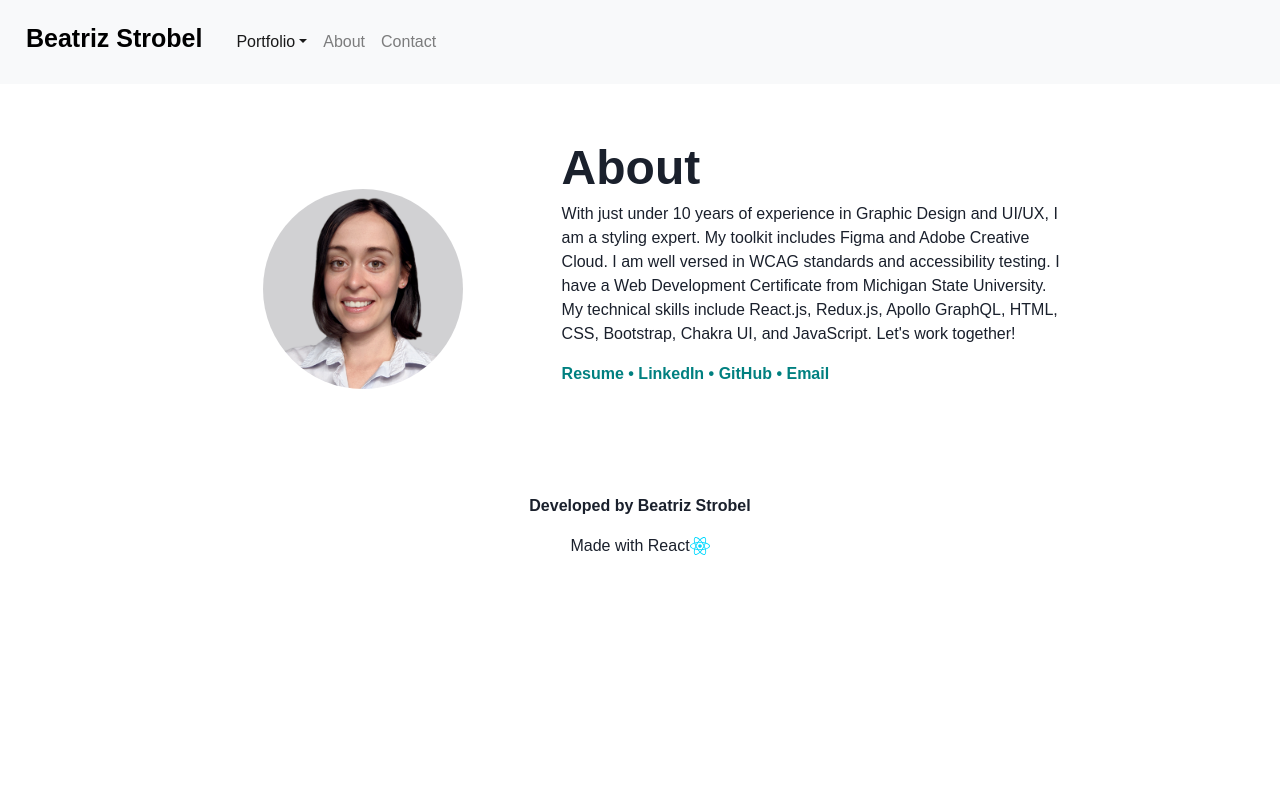
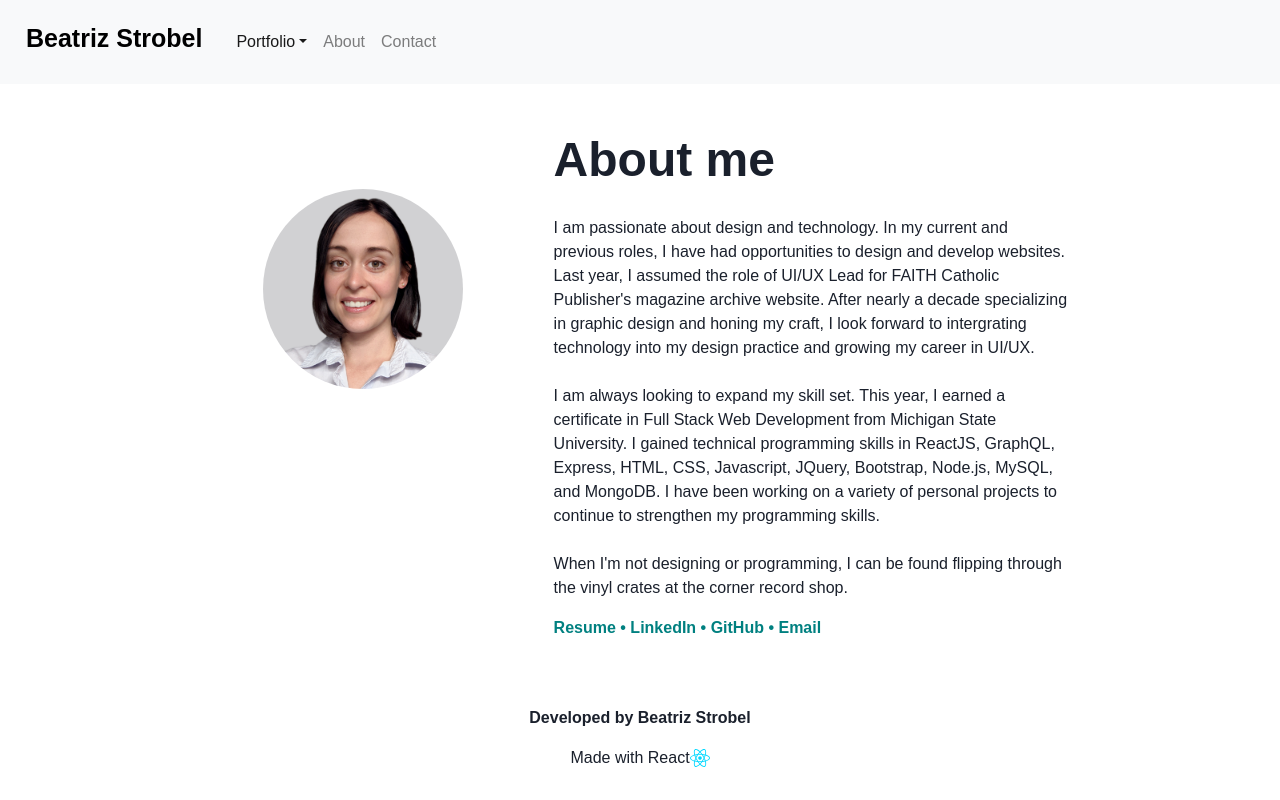
Before and after one commit to beastrobel/strobel-portfolio-2.0, a React (Vite) app: page /About in a window 1280 px wide. Built offline with nearby package versions, Linux system fonts and the light colour scheme.

Commit message:
Added content to about page

```diff
--- a/src/pages/About.jsx
+++ b/src/pages/About.jsx
@@ -30,12 +30,18 @@ function About() {
                     <GridItem colSpan={2} gap={3}>
                         <Image src="/BeatrizStrobel.jpg" w="200px" borderRadius="200px" m="55px"  />
                     </GridItem>
-                    <GridItem colSpan={3} gap={3} p={2}>
-                        <Heading as="h2" fontSize="48px" lineHeight="52px">About</Heading>
+                    <GridItem colSpan={3} gap={3}>
+                        <Heading as="h2" fontSize="48px" lineHeight="52px" mb="30px">About me</Heading>
                         <Text as="p" display="flex" flex-wrap="wrap">
-                            With just under 10 years of experience in Graphic Design and UI/UX, I am a styling expert. My toolkit includes Figma and Adobe Creative Cloud.
-                            I am well versed in WCAG standards and accessibility testing. I have a Web Development Certificate from Michigan State University.
-                            My technical skills include React.js, Redux.js, Apollo GraphQL, HTML, CSS, Bootstrap, Chakra UI, and JavaScript. Let's work together!
+                            I am passionate about design and technology. In my current and previous roles, I have had opportunities to design and develop websites. Last year, I assumed the role of UI/UX Lead for FAITH Catholic Publisher's magazine archive website. After nearly a decade specializing in graphic design and
+                            honing my craft, I look forward to intergrating technology into my design practice and growing my career in UI/UX.
+                            <br/><br/>
+                            I am always looking to expand my skill set. This year, I earned a certificate in Full Stack Web Development from Michigan State University. I gained technical programming skills in ReactJS, GraphQL, Express, HTML,
+                            CSS, Javascript, JQuery, Bootstrap, Node.js, MySQL, and MongoDB. I have been working on a variety of personal projects to continue to strengthen my programming skills.
+                            <br/><br/>
+                            When I'm not designing or programming, I can be found flipping through the vinyl crates at the corner record shop.
+
+
                         </Text>
                         <Text sx={linkStyles}>
                         <Link to="/ResumeBeatrizStrobel.pdf" isexternal="true" target="blank"> Resume </Link>
@@ -58,13 +64,15 @@ function About() {
                         <Center>
                             <Image src="/BeatrizStrobel.jpg" w="200px" borderRadius="200px" mb="55px" />
                         </Center>
-                        <Heading as="h1" fontSize="24px" fontWeight="600">Hi, I'm Beatriz Strobel.</Heading>
-                        <Heading as="h2" fontSize="48px" lineHeight="52px">I develop user-friendly interfaces.</Heading>
-                        <Text as="p" fontSize="21px">UI/UX Designer | Web Developer</Text>
+                        <Heading as="h2" fontSize="48px" lineHeight="52px" mb="30px">About me</Heading>
                         <Text as="p" display="flex" flex-wrap="wrap">
-                            With just under 10 years of experience in Graphic Design and UI/UX, I am a styling expert. My toolkit includes Figma and Adobe Creative Cloud.
-                            I am well versed in WCAG standards and accessibility testing. I have a Web Development Certificate from Michigan State University.
-                            My technical skills include React.js, Redux.js, Apollo GraphQL, HTML, CSS, Bootstrap, Chakra UI, and JavaScript. Let's work together!
+                            I am passionate about design and technology. In my current and previous roles, I have had opportunities to design and develop websites. Last year, I assumed the role of UI/UX Lead for FAITH Catholic Publisher's magazine archive website. After nearly a decade specializing in graphic design and
+                            honing my craft, I look forward to intergrating technology into my design practice and growing my career in UI/UX.
+                            <br/><br/>
+                            I am always looking to expand my skill set. This year, I earned a certificate in Full Stack Web Development from Michigan State University. I gained technical programming skills in ReactJS, GraphQL, Express, HTML,
+                            CSS, Javascript, JQuery, Bootstrap, Node.js, MySQL, and MongoDB. I have been working on a variety of personal projects to continue to strengthen my programming skills.
+                            <br/><br/>
+                            When I'm not designing or programming, I can be found flipping through the vinyl crates at the corner record shop.
                         </Text>
                         <Text sx={linkStyles}>
                         <Link to="/ResumeBeatrizStrobel.pdf" isexternal="true" target="blank"> Resume </Link>
--- a/src/pages/Social-Network.jsx
+++ b/src/pages/Social-Network.jsx
@@ -13,7 +13,7 @@ function Social() {
             <Heading as="h3" fontSize="36px">Social Network API</Heading>
             <Text as="p">
                 The Social Network API allows the user to view, add, modify, and delete Users,
-                Thoughts, Reactions, and Friends. The application was developed using NoSQL MongoDB and Express. It uses mongoose models and schemas to
+                Thoughts, Reactions, and Friends. The backend application was developed using NoSQL MongoDB and Express. It uses mongoose models and schemas to
                 create BSON objects for the social network database. The user is able to perform CRUD operations using Insomnia.</Text>
             <Link to="https://github.com/beastrobel/social-network-api" target="blank"><Text sx={linkStyles}>GitHub repository</Text></Link>
             <video className="mx-auto d-block col-12 col-md-12 col-lg-12 p-5" controls >
```
